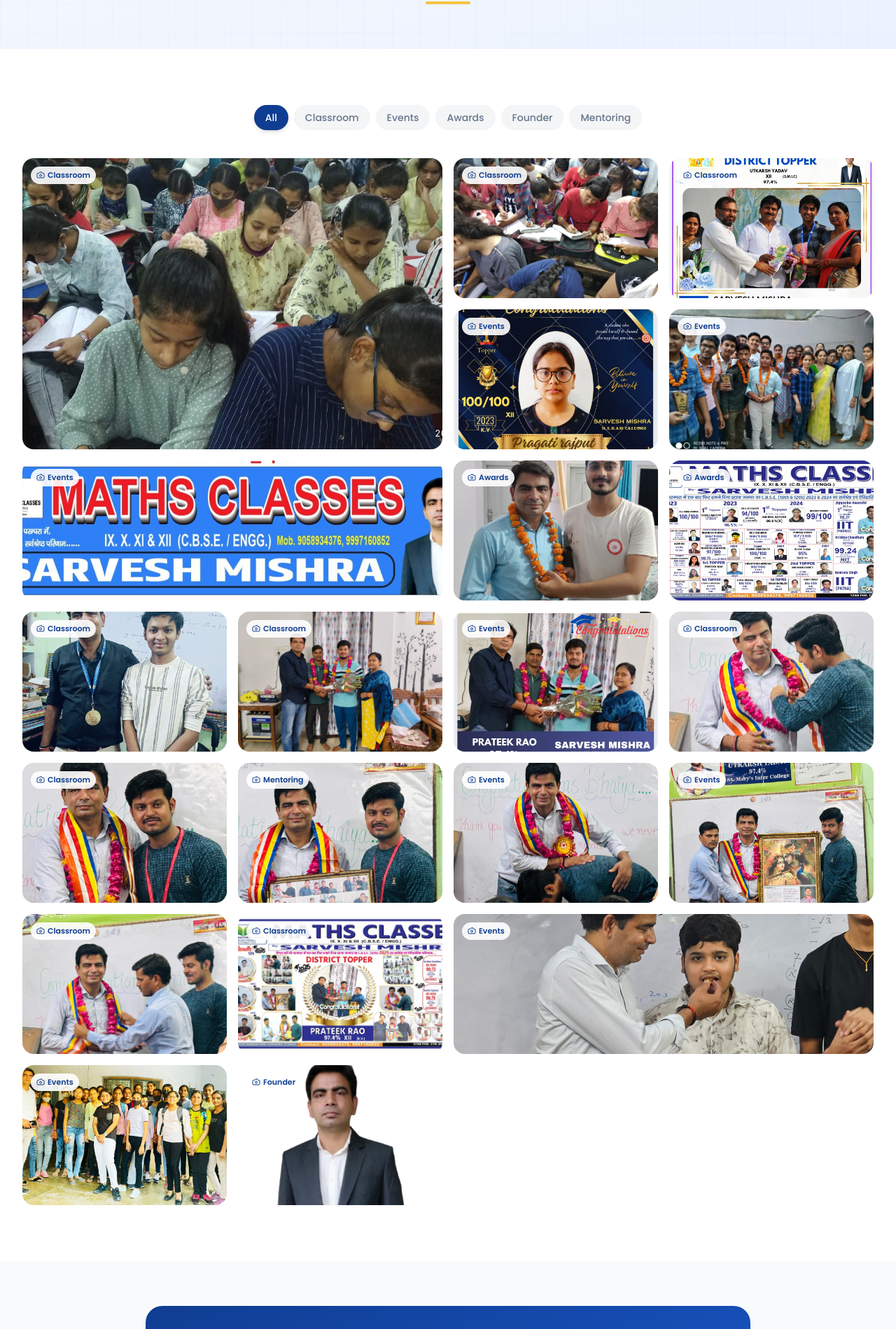
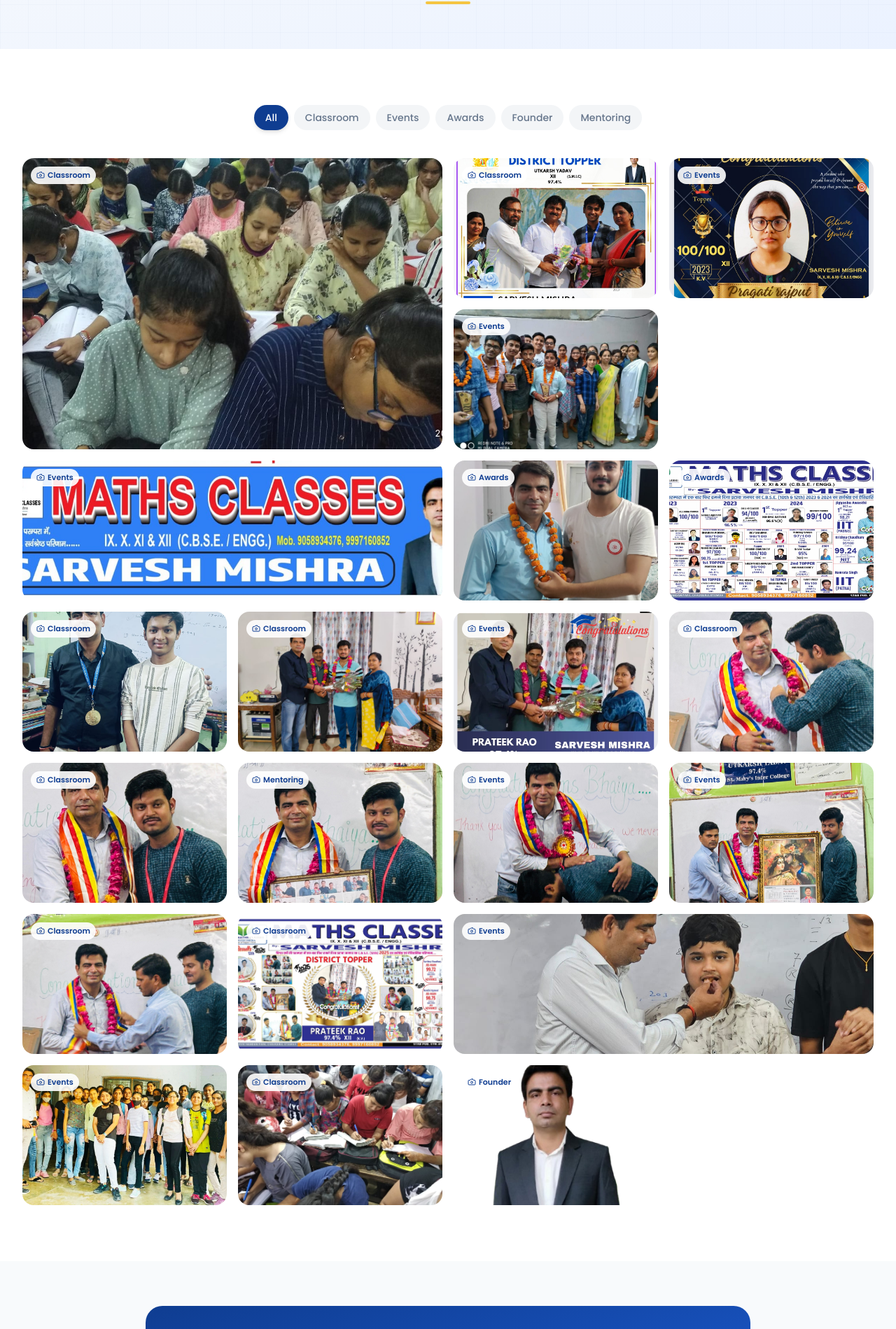
Before and after one commit to Pragati132005/ramanmathsclasses, a Next.js app: page /gallery in a window 1280 px wide. Shown: the part 302-2201 px from the top of the page at 70% size. Built offline with nearby package versions, Linux system fonts and the light colour scheme.

Commit message:
Update gallerySec

```diff
--- a/app/gallery/page.tsx
+++ b/app/gallery/page.tsx
@@ -17,13 +17,7 @@ const galleryImages = [
     category: 'Classroom',
     span: 'md:col-span-2 md:row-span-2',
   },
-  {
-    src: '/images/gallery/IMG-20230916-WA0007.jpg',
-    alt: 'Classroom teaching session',
-    caption: 'Interactive Classroom Learning',
-    category: 'Classroom',
-    span: 'md:col-span-1',
-  },
+
   {
     src: '/images/gallery/IMG-20230801-WA0001.jpg',
     alt: 'Students working together',
@@ -151,6 +145,13 @@ const galleryImages = [
     span: 'md:col-span-1',
   },
   {
+    src: '/images/gallery/IMG-20230916-WA0007.jpg',
+    alt: 'Classroom teaching session',
+    caption: 'Interactive Classroom Learning',
+    category: 'Classroom',
+    span: 'md:col-span-1',
+  },
+  {
     src: '/images/founder/IMG-20231009-WA0003-removebg-preview_(2).png',
     alt: 'Sarvesh Mishra - Founder of Raman Maths Classes',
     caption: 'Sarvesh Mishra Sir - Founder',
```
